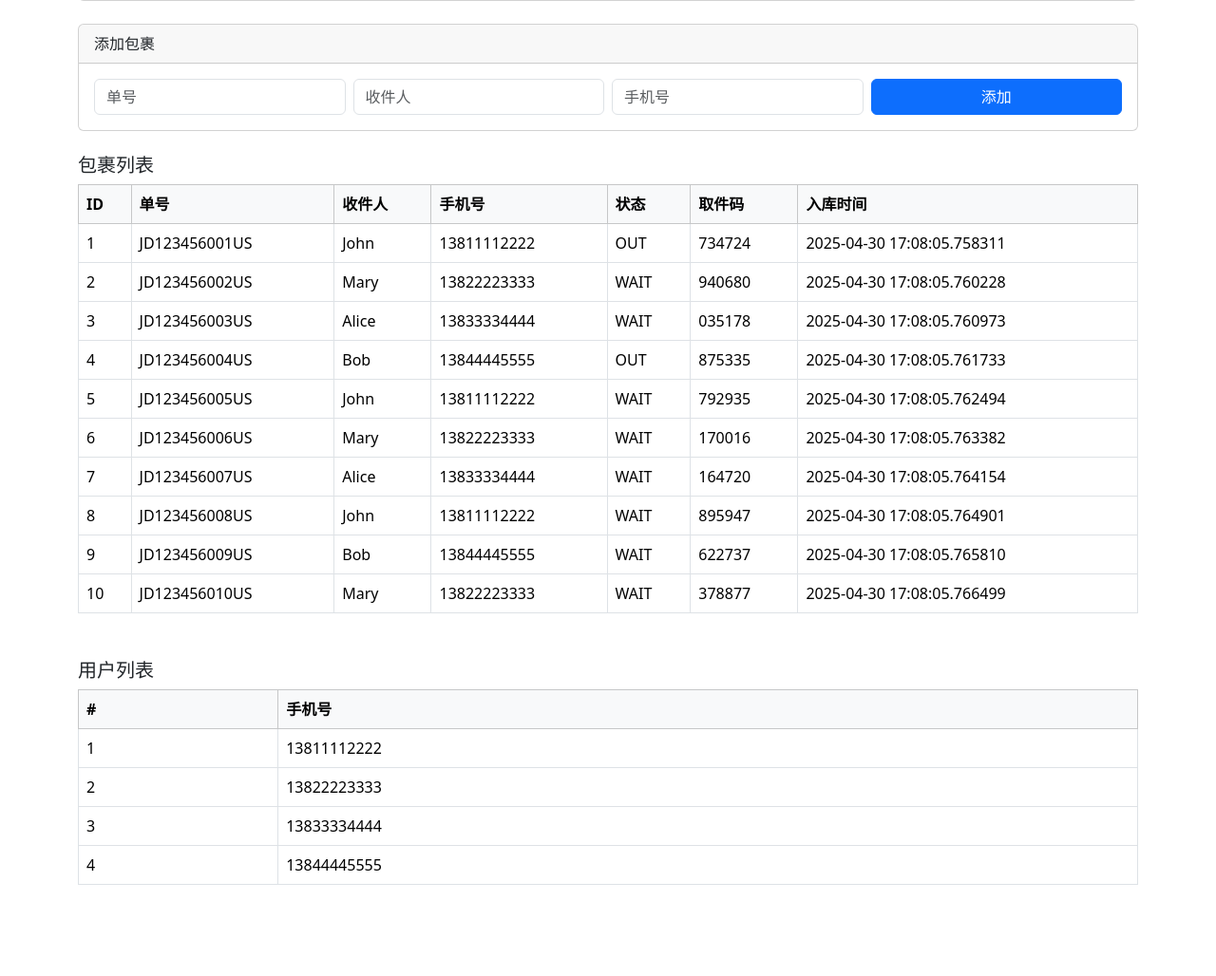
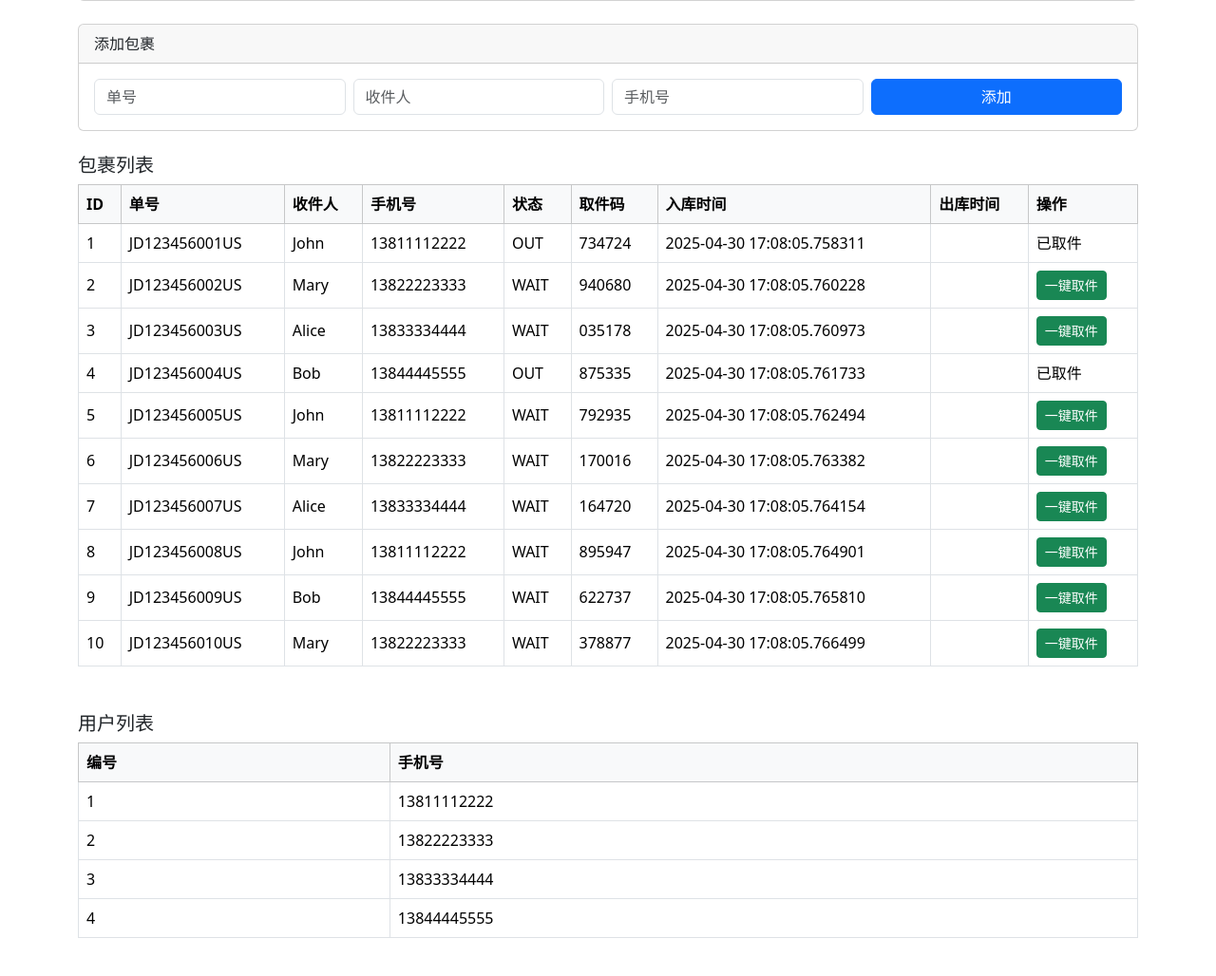
Before and after one commit to morty24810/ParcelTrack1.0, a Flask app: page /admin in a window 1280 px wide. Shown: the part 240-1268 px from the top of the page at 95% size. Before the commit the page ends 1172 px from the top, so only its background shows below. Run offline with Flask 3, Linux system fonts and the light colour scheme; the visitor is signed in with stand-in values (Sample User, id 1); data comes from the database, SQL or seed files in the repository.

Commit message:
增加一鍵取件功能

```diff
--- a/app/routes_html.py
+++ b/app/routes_html.py
@@ -9,6 +9,7 @@ from app.models_user import User
 from app.models import Package, db
 import random, string
 import io, csv
+from datetime import datetime
 
 # 创建 Blueprint 对象，用于注册 HTML 页面相关路由
 html = Blueprint("html", __name__)
@@ -34,6 +35,7 @@ def admin_login():
         u, p = request.form["username"], request.form["password"]
         admin = User.query.filter_by(username=u, role="ADMIN").first()
         if admin and admin.verify_password(p):
+            session.clear()            # 清空旧会话，避免角色冲突
             session["admin"] = admin.id
             return redirect(url_for("html.admin_panel"))
         flash("登录失败")
@@ -135,6 +137,7 @@ def user_login():
         phone, pwd = request.form["phone"], request.form["password"]
         user = User.query.filter_by(username=phone, role="EMP").first()
         if user and user.verify_password(pwd):
+            session.clear()            # 清空旧会话
             session["user"] = phone
             return redirect(url_for("html.user_panel"))
         flash("登录失败")
@@ -178,7 +181,8 @@ def pickup():
         pickup = request.form["pickup"]
         pkg = Package.query.filter_by(code=code, pickup_code=pickup).first()
         if pkg and pkg.status == "WAIT":
-            pkg.status = "OUT"
+            pkg.status   = "OUT"
+            pkg.out_time = datetime.utcnow()   # 记录取件时间
             db.session.commit()
             msg = "取件成功"
         else:
@@ -194,3 +198,33 @@ def logout():
     session.clear()
     flash("登出成功", "success")
     return redirect(url_for("html.home"))
+
+
+# =================== 一键取件通用接口 ===================
+
+@html.route("/package_pickup", methods=["POST"])
+def package_pickup():
+    """
+    管理员 / 用户 一键取件：
+    表单需携带 hidden 字段 package_id
+    """
+    # 权限检查：必须已登录（管理员或用户）
+    is_admin = "admin" in session
+    is_user  = "user"  in session
+    if not (is_admin or is_user):
+        flash("未授权操作", "danger")
+        return redirect(url_for("html.home"))
+
+    pkg_id = request.form.get("package_id")
+    pkg = Package.query.get(pkg_id)
+
+    if pkg and pkg.status == "WAIT":
+        pkg.status   = "OUT"
+        pkg.out_time = datetime.utcnow()
+        db.session.commit()
+        flash(f"包裹 {pkg.code} 取件成功", "success")
+    else:
+        flash("包裹不存在或已取件", "warning")
+
+    # 按登录角色返回对应面板
+    return redirect(url_for("html.admin_panel" if is_admin else "html.user_panel"))
--- a/app/templates/admin_panel.html
+++ b/app/templates/admin_panel.html
@@ -46,7 +46,7 @@
   <thead class="table-light">
     <tr>
       <th>ID</th><th>单号</th><th>收件人</th><th>手机号</th>
-      <th>状态</th><th>取件码</th><th>入库时间</th>
+      <th>状态</th><th>取件码</th><th>入库时间</th><th>出库时间</th><th>操作</th>
     </tr>
   </thead>
   <tbody>
@@ -59,9 +59,20 @@
         <td>{{ p.status }}</td>
         <td>{{ p.pickup_code }}</td>
         <td>{{ p.in_time or '' }}</td>
+        <td>{{ p.out_time or '' }}</td>
+        <td>
+          {% if p.status == "WAIT" %}
+            <form action="{{ url_for('html.package_pickup') }}" method="post" style="display:inline;">
+              <input type="hidden" name="package_id" value="{{ p.id }}">
+              <button class="btn btn-sm btn-success">一键取件</button>
+            </form>
+          {% else %}
+            已取件
+          {% endif %}
+        </td>
       </tr>
     {% else %}
-      <tr><td colspan="7" class="text-center">暂无包裹</td></tr>
+      <tr><td colspan="9" class="text-center">暂无包裹</td></tr>
     {% endfor %}
   </tbody>
 </table>
@@ -70,7 +81,7 @@
 <h5 class="mb-2">用户列表</h5>
 <table class="table table-bordered align-middle">
   <thead class="table-light">
-    <tr><th>#</th><th>手机号</th></tr>
+    <tr><th>编号</th><th>手机号</th></tr>
   </thead>
   <tbody>
     {% for u in users %}
```
Also changed, not shown: app/templates/user_panel.html (+16 -2 lines), 2 other files.
